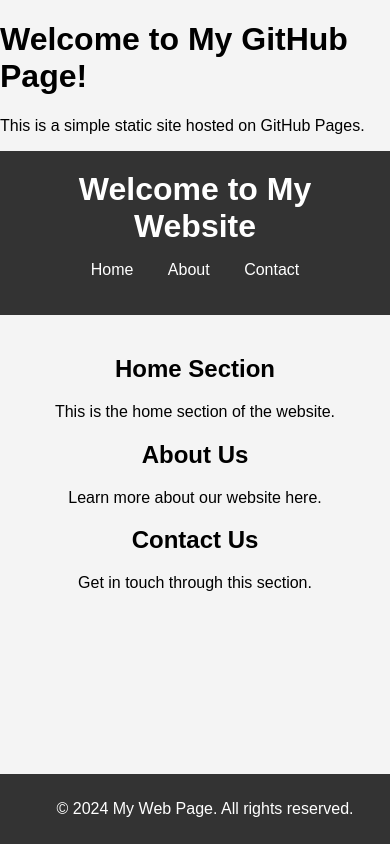
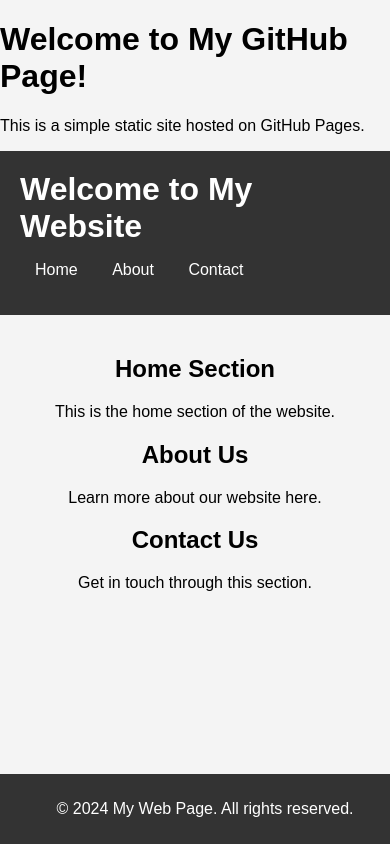
Before and after one commit to yns08/yns08.io, a plain HTML site: page index.html in a window 390 px wide. Drawn offline with Linux system fonts and the light colour scheme; a script that the page names is missing.

Commit message:
Update styles.css

```diff
--- a/styles.css
+++ b/styles.css
@@ -48,4 +48,11 @@ footer {
     position: fixed;
     width: 100%;
     bottom: 0;
-}
+}@media (max-width: 600px) {
+    header {
+        text-align: left;
+    }
+    header nav ul {
+        text-align: left;
+        padding: 0;
+    }
```
